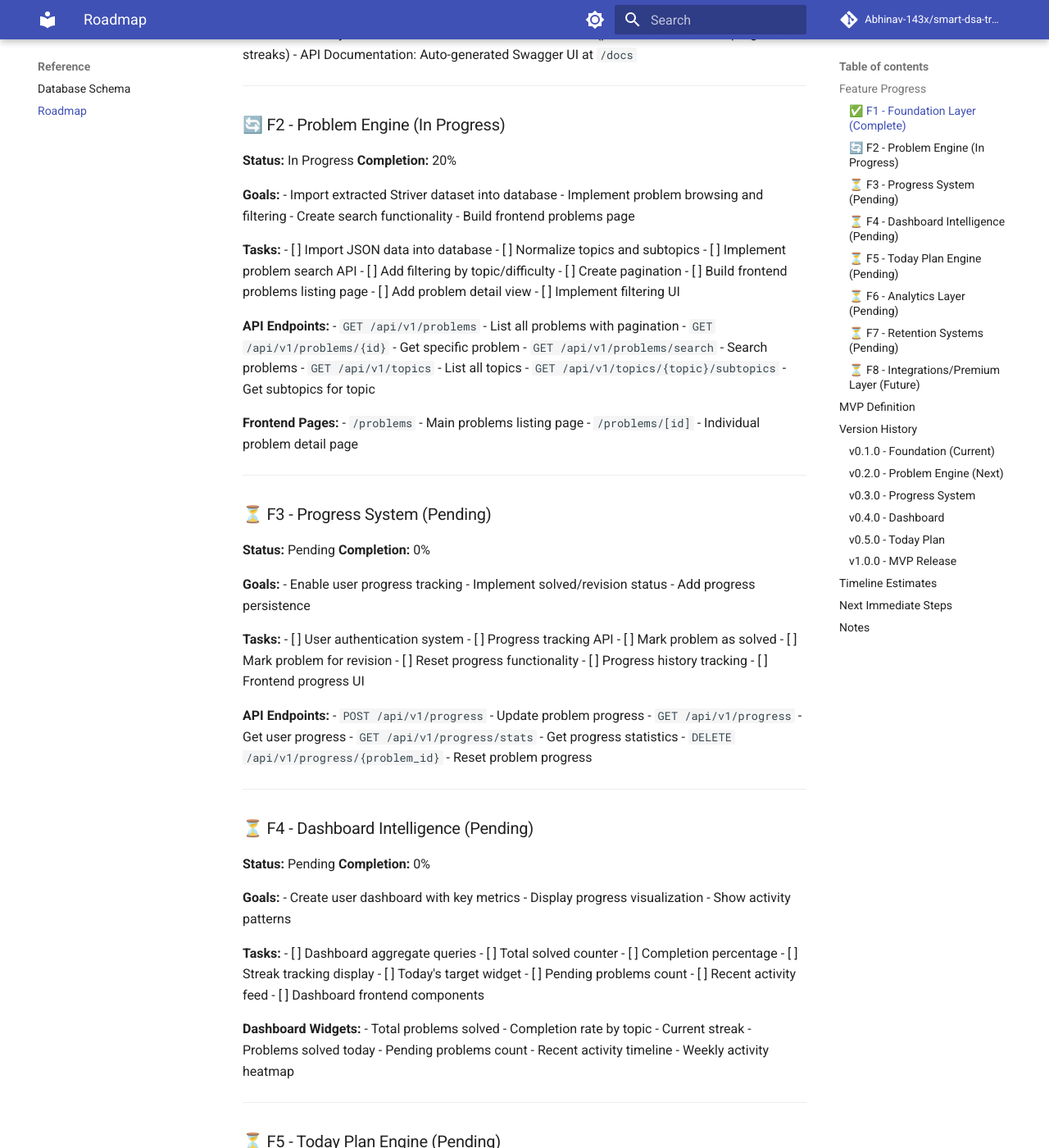
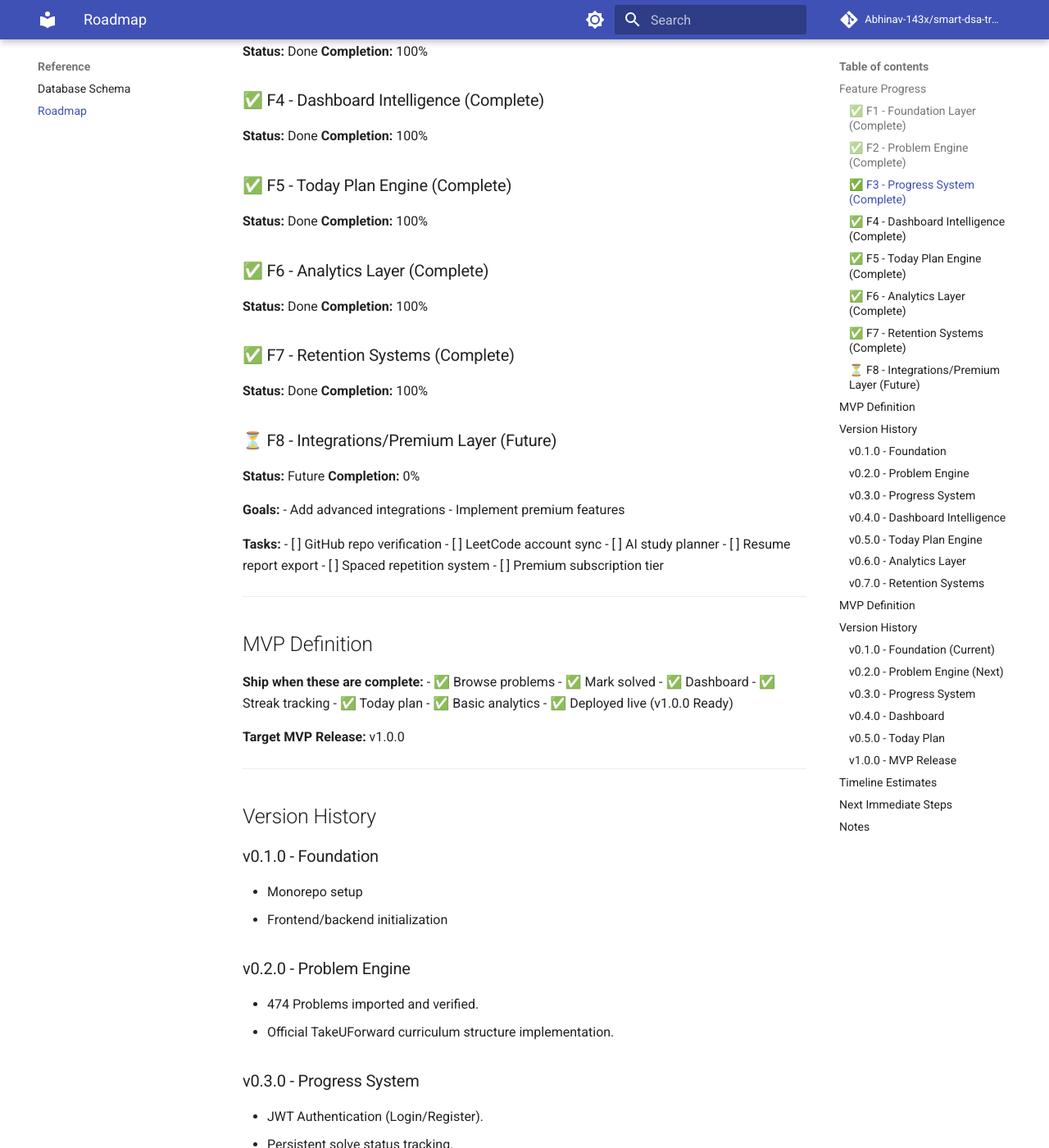
Before and after one commit to Abhinav-143x/smart-dsa-tracker, an MkDocs documentation site: the page built from docs/reference/roadmap.md, in a window 1280 px wide and 1400 px high, scrolled down 482 px. Shown: the whole window at 82% size. Built offline with MkDocs 1.6.1 and Material for MkDocs 9.7.7, drawn with Linux system fonts in a browser that asks for light colours; comment, search, counter and statistics services are not loaded; some of the changed text lies outside the part shown.

Commit message:
docs: synchronize project state and roadmap
- Updated Roadmap to reflect 100% completion of Phases 1-7.
- Revised Database Schema documentation to include retention and achievement tables.
- Added detailed feature logs to CHANGELOG.md for v0.7.0.

```diff
--- a/docs/reference/roadmap.md
+++ b/docs/reference/roadmap.md
@@ -6,195 +6,92 @@
 **Status:** Done
 **Completion:** 100%
 
-**Deliverables:**
-- ✅ Monorepo structure setup
-- ✅ Next.js frontend initialized
-- ✅ FastAPI backend initialized
-- ✅ Database schema defined
-- ✅ Environment configuration
-- ✅ Basic project documentation
-- ✅ Health check API endpoint
+### ✅ F2 - Problem Engine (Complete)
+**Status:** Done
+**Completion:** 100%
 
-**Technical Details:**
-- Frontend: Next.js 14 with TypeScript and Tailwind CSS
-- Backend: FastAPI with SQLAlchemy ORM
-- Database: SQLite with 4 core tables (problems, users, user_progress, streaks)
-- API Documentation: Auto-generated Swagger UI at `/docs`
+### ✅ F3 - Progress System (Complete)
+**Status:** Done
+**Completion:** 100%
 
----
+### ✅ F4 - Dashboard Intelligence (Complete)
+**Status:** Done
+**Completion:** 100%
 
-### 🔄 F2 - Problem Engine (In Progress)
-**Status:** In Progress
-**Completion:** 20%
+### ✅ F5 - Today Plan Engine (Complete)
+**Status:** Done
+**Completion:** 100%
 
-**Goals:**
-- Import extracted Striver dataset into database
-- Implement problem browsing and filtering
-- Create search functionality
-- Build frontend problems page
+### ✅ F6 - Analytics Layer (Complete)
+**Status:** Done
+**Completion:** 100%
 
-**Tasks:**
-- [ ] Import JSON data into database
-- [ ] Normalize topics and subtopics
-- [ ] Implement problem search API
-- [ ] Add filtering by topic/difficulty
-- [ ] Create pagination
-- [ ] Build frontend problems listing page
-- [ ] Add problem detail view
-- [ ] Implement filtering UI
-
-**API Endpoints:**
-- `GET /api/v1/problems` - List all problems with pagination
-- `GET /api/v1/problems/{id}` - Get specific problem
-- `GET /api/v1/problems/search` - Search problems
-- `GET /api/v1/topics` - List all topics
-- `GET /api/v1/topics/{topic}/subtopics` - Get subtopics for topic
-
-**Frontend Pages:**
-- `/problems` - Main problems listing page
-- `/problems/[id]` - Individual problem detail page
-
----
-
-### ⏳ F3 - Progress System (Pending)
-**Status:** Pending
-**Completion:** 0%
-
-**Goals:**
-- Enable user progress tracking
-- Implement solved/revision status
-- Add progress persistence
-
-**Tasks:**
-- [ ] User authentication system
-- [ ] Progress tracking API
-- [ ] Mark problem as solved
-- [ ] Mark problem for revision
-- [ ] Reset progress functionality
-- [ ] Progress history tracking
-- [ ] Frontend progress UI
-
-**API Endpoints:**
-- `POST /api/v1/progress` - Update problem progress
-- `GET /api/v1/progress` - Get user progress
-- `GET /api/v1/progress/stats` - Get progress statistics
-- `DELETE /api/v1/progress/{problem_id}` - Reset problem progress
-
----
-
-### ⏳ F4 - Dashboard Intelligence (Pending)
-**Status:** Pending
-**Completion:** 0%
-
-**Goals:**
-- Create user dashboard with key metrics
-- Display progress visualization
-- Show activity patterns
-
-**Tasks:**
-- [ ] Dashboard aggregate queries
-- [ ] Total solved counter
-- [ ] Completion percentage
-- [ ] Streak tracking display
-- [ ] Today's target widget
-- [ ] Pending problems count
-- [ ] Recent activity feed
-- [ ] Dashboard frontend components
-
-**Dashboard Widgets:**
-- Total problems solved
-- Completion rate by topic
-- Current streak
-- Problems solved today
-- Pending problems count
-- Recent activity timeline
-- Weekly activity heatmap
-
----
-
-### ⏳ F5 - Today Plan Engine (Pending)
-**Status:** Pending
-**Completion:** 0%
-
-**Goals:**
-- Implement smart daily recommendations
-- Prioritize unfinished and weak areas
-
-**Tasks:**
-- [ ] Recommendation algorithm
-- [ ] Priority logic implementation
-- [ ] Today's plan API
-- [ ] Frontend plan display
-- [ ] Plan customization options
-
-**Recommendation Logic Priority:**
-1. Unfinished easy problems
-2. Weak topic problems
-3. Next sequential sheet problem
-4. Revision due items
-
-**API Endpoints:**
-- `GET /api/v1/recommendations/today` - Get today's practice plan
-- `POST /api/v1/recommendations/complete` - Mark recommendation complete
-
----
-
-### ⏳ F6 - Analytics Layer (Pending)
-**Status:** Pending
-**Completion:** 0%
-
-**Goals:**
-- Provide detailed progress analytics
-- Identify weak areas and patterns
-
-**Tasks:**
-- [ ] Topic completion analysis
-- [ ] Solve velocity tracking
-- [ ] Weak topic identification
-- [ ] Inactivity heatmap
-- [ ] Hardest solved categories
-- [ ] Consistency trend analysis
-- [ ] Analytics dashboard
-
-**Analytics Metrics:**
-- Topic completion percentage
-- Average solve time per problem
-- Weak topics by error rate
-- Daily/weekly activity patterns
-- Difficulty progression
-- Streak history
-
----
-
-### ⏳ F7 - Retention Systems (Pending)
-**Status:** Pending
-**Completion:** 0%
-
-**Goals:**
-- Implement user retention features
-- Prevent user churn
-
-**Tasks:**
-- [ ] Streak freeze system
-- [ ] Inactivity warnings
-- [ ] Comeback prompts
-- [ ] Weekly summary emails
-- [ ] Milestone badges system
-- [ ] Achievement tracking
-
-**Retention Features:**
-- Streak freeze tokens
-- Inactivity notifications
-- Personalized comeback messages
-- Weekly progress reports
-- Achievement badges
-- Milestone celebrations
-
----
+### ✅ F7 - Retention Systems (Complete)
+**Status:** Done
+**Completion:** 100%
 
 ### ⏳ F8 - Integrations/Premium Layer (Future)
 **Status:** Future
 **Completion:** 0%
+
+**Goals:**
+- Add advanced integrations
+- Implement premium features
+
+**Tasks:**
+- [ ] GitHub repo verification
+- [ ] LeetCode account sync
+- [ ] AI study planner
+- [ ] Resume report export
+- [ ] Spaced repetition system
+- [ ] Premium subscription tier
+
+---
+
+## MVP Definition
+
+**Ship when these are complete:**
+- ✅ Browse problems
+- ✅ Mark solved
+- ✅ Dashboard
+- ✅ Streak tracking
+- ✅ Today plan
+- ✅ Basic analytics
+- ✅ Deployed live (v1.0.0 Ready)
+
+**Target MVP Release:** v1.0.0
+
+---
+
+## Version History
+
+### v0.1.0 - Foundation
+- Monorepo setup
+- Frontend/backend initialization
+
+### v0.2.0 - Problem Engine
+- 474 Problems imported and verified.
+- Official TakeUForward curriculum structure implementation.
+
+### v0.3.0 - Progress System
+- JWT Authentication (Login/Register).
+- Persistent solve status tracking.
+
+### v0.4.0 - Dashboard Intelligence
+- Global proficiency metrics.
+- Consistency matrix (14-day activity heatmap).
+
+### v0.5.0 - Today Plan Engine
+- Sequential and revision-based recommendations.
+- Daily solve goals.
+
+### v0.6.0 - Analytics Layer
+- Solve velocity tracking (7d/30d).
+- Predictive completion date algorithm.
+
+### v0.7.0 - Retention Systems
+- Achievement/Badge system.
+- Streak Protection (Freeze Tokens).
 
 **Goals:**
 - Add advanced integrations
```
Also changed, not shown: CHANGELOG.md (+13 -0 lines), docs/reference/database-schema.md (+15 -1 lines).
